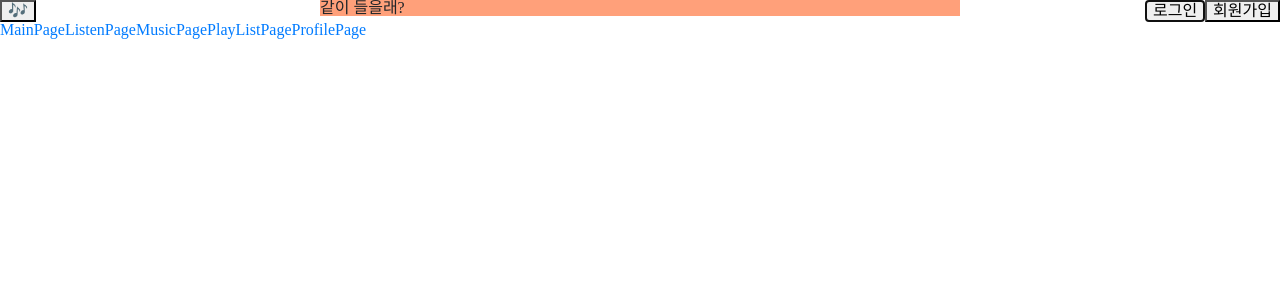
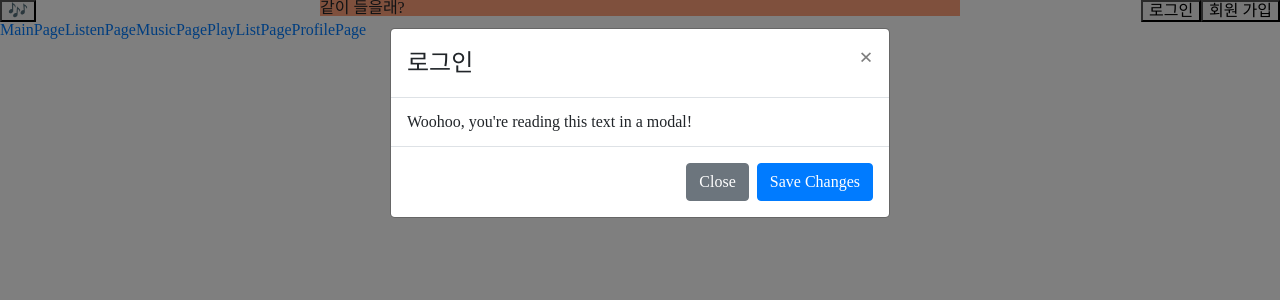
Before and after one commit to snaag/listen-with-me, a React (Create React App) app: page / in a window 1280 px wide. Both pictures are taken after a click on the button "로그인". Shown: the top 300 px of the page. Built offline with nearby package versions, Linux system fonts and the light colour scheme; no server answers.

Commit message:
:books: code: Navigation 기본 뼈대 구현

```diff
--- a/src/components/navigation/Navigation.jsx
+++ b/src/components/navigation/Navigation.jsx
@@ -1,4 +1,4 @@
-import React from 'react';
+import React, { useState } from 'react';
 import { withRouter } from 'react-router-dom';
 import { FontAwesomeIcon } from '@fortawesome/react-fontawesome';
 import 'bootstrap/dist/css/bootstrap.css';
@@ -10,7 +10,19 @@ import SignUp from './components/SignUp'; // 회원가입
 import SignOut from './components/SignOut'; // 로그아웃
 import MyPage from './components/MyPage'; // 마이페이지
 
-const Navigation = ({ isSignIn, isLoading, nickname }) => {
+const Navigation = ({
+  isSignIn,
+  isLoading,
+  nickname,
+  modalsStatus,
+  setSignInActive,
+  setSignInInactive,
+  setSignUpActive,
+  setSignUpInactive,
+  history,
+}) => {
+  const { signInModalActive, signUpModalActive } = modalsStatus;
+
   return (
     <div className="container-fluid">
       <div className="row justify-content-center">
@@ -28,8 +40,10 @@ const Navigation = ({ isSignIn, isLoading, nickname }) => {
           <div className="row float-right">
             {isSignIn && (
               <>
-                <SignOut />
-                <MyPage />
+                <button>로그아웃</button>
+                <button onClick={() => history.push('/profile')}>
+                  마이페이지
+                </button>
               </>
             )}
             {!isSignIn &&
@@ -37,13 +51,19 @@ const Navigation = ({ isSignIn, isLoading, nickname }) => {
                 <FontAwesomeIcon icon={['fa', 'spinner']} pulse />
               ) : (
                 <>
-                  <SignIn />
-                  <SignUp />
+                  <button onClick={() => setSignInActive()}>로그인</button>
+                  <button onClick={() => setSignUpActive()}>회원 가입</button>
                 </>
               ))}
           </div>
         </div>
       </div>
+      {signInModalActive && (
+        <SignIn isActive={signInModalActive} handleClose={setSignInInactive} />
+      )}
+      {signUpModalActive && (
+        <SignUp isActive={signUpModalActive} handleClose={setSignUpInactive} />
+      )}
     </div>
   );
 };
--- a/src/components/navigation/components/SignIn.jsx
+++ b/src/components/navigation/components/SignIn.jsx
@@ -1,10 +1,23 @@
 import React from 'react';
+import Modal from 'react-bootstrap/Modal';
+import Button from 'react-bootstrap/Button';
 
-const SignIn = () => {
+const SignIn = ({ isActive, handleClose }) => {
   return (
-    <div>
-      <button>로그인</button>
-    </div>
+    <Modal show={isActive} onHide={handleClose} animation={false}>
+      <Modal.Header closeButton>
+        <Modal.Title>로그인</Modal.Title>
+      </Modal.Header>
+      <Modal.Body>Woohoo, you're reading this text in a modal!</Modal.Body>
+      <Modal.Footer>
+        <Button variant="secondary" onClick={handleClose}>
+          Close
+        </Button>
+        <Button variant="primary" onClick={handleClose}>
+          Save Changes
+        </Button>
+      </Modal.Footer>
+    </Modal>
   );
 };
 
--- a/src/components/navigation/components/SignUp.jsx
+++ b/src/components/navigation/components/SignUp.jsx
@@ -1,10 +1,23 @@
 import React from 'react';
+import Modal from 'react-bootstrap/Modal';
+import Button from 'react-bootstrap/Button';
 
-const SignUp = () => {
+const SignUp = ({ isActive, handleClose }) => {
   return (
-    <div>
-      <button>회원가입</button>
-    </div>
+    <Modal show={isActive} onHide={handleClose} animation={false}>
+      <Modal.Header closeButton>
+        <Modal.Title>회원가입</Modal.Title>
+      </Modal.Header>
+      <Modal.Body>Woohoo, you're reading this text in a modal!</Modal.Body>
+      <Modal.Footer>
+        <Button variant="secondary" onClick={handleClose}>
+          Close
+        </Button>
+        <Button variant="primary" onClick={handleClose}>
+          Save Changes
+        </Button>
+      </Modal.Footer>
+    </Modal>
   );
 };
 
```
